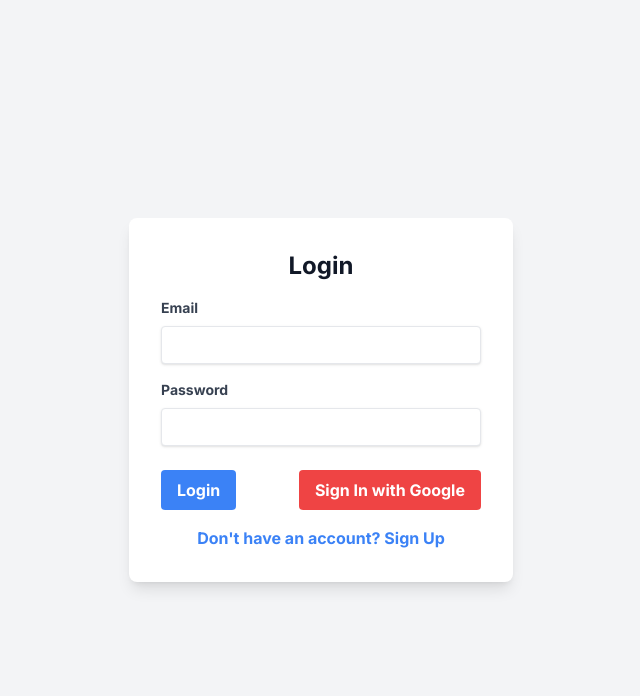
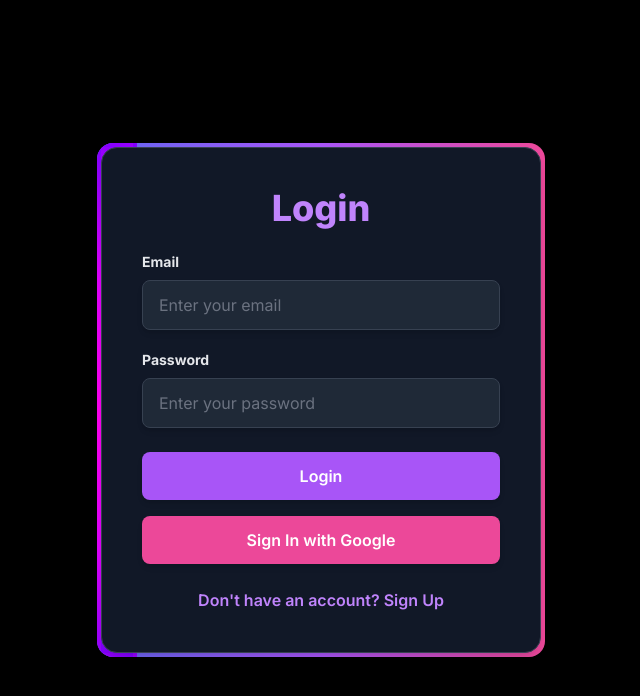
Before and after one commit to akshat-bhansali/metamart, a Next.js app: page /login in a window 1280 px wide. Shown: the top 696 px of the page, without its empty margins (319-959 px from the left). Built offline with nearby package versions, Linux system fonts and the light colour scheme.

Commit message:
Updated login signup ui

```diff
--- a/src/app/login/page.js
+++ b/src/app/login/page.js
@@ -1,11 +1,15 @@
-'use client'
-import { loginWithEmail, signInWithGoogle, signUpWithEmail } from '@/firebase/auth';
-import React, { useState } from 'react';
+"use client";
+import {
+  loginWithEmail,
+  signInWithGoogle,
+  signUpWithEmail,
+} from "@/firebase/auth";
+import React, { useState } from "react";
 
 const AuthForm = () => {
   const [isLogin, setIsLogin] = useState(true);
-  const [email, setEmail] = useState('');
-  const [password, setPassword] = useState('');
+  const [email, setEmail] = useState("");
+  const [password, setPassword] = useState("");
 
   const handleSubmit = async (e) => {
     e.preventDefault();
@@ -17,14 +21,20 @@
   };
 
   return (
-    <div className="flex justify-center items-center min-h-screen bg-gray-100">
-      <div className="bg-white p-8 rounded-lg shadow-lg max-w-sm w-full">
-        <h2 className="text-2xl font-bold mb-4 text-gray-900 text-center">
-          {isLogin ? 'Login' : 'Sign Up'}
+    <div className="flex justify-center items-center min-h-screen bg-black">
+      <div className="group relative mx-auto w-full max-w-md overflow-hidden rounded-[16px] bg-gray-800 p-1 transition-all duration-300 ease-in-out   bg-gradient-to-r  from-indigo-500  via-purple-500   to-pink-500">
+        {/* Rotating gradient border */}
+        <div className="absolute inset-0 border-4 border-transparent bg-gradientBorder w-10"></div>
+        <div className="relative rounded-[16px] bg-gray-900 p-10 shadow-lg border border-gray-700">
+          <h2 className="text-4xl font-extrabold mb-6 text-purple-400 text-center relative z-10">
+            {isLogin ? "Login" : "Sign Up"}
           </h2>
-        <form onSubmit={handleSubmit}>
-          <div className="mb-4">
-            <label className="block text-gray-700 text-sm font-bold mb-2" htmlFor="email">
+          <form onSubmit={handleSubmit} className="relative z-10">
+            <div className="mb-5">
+              <label
+                className="block text-gray-200 text-sm font-bold mb-2"
+                htmlFor="email"
+              >
                 Email
               </label>
               <input
@@ -32,12 +42,16 @@
                 id="email"
                 value={email}
                 onChange={(e) => setEmail(e.target.value)}
-              className="shadow appearance-none border rounded w-full py-2 px-3 text-gray-700 leading-tight focus:outline-none focus:shadow-outline"
+                className="shadow-md appearance-none border rounded-lg w-full py-3 px-4 text-white bg-gray-800 border-gray-700 placeholder-gray-500 focus:outline-none focus:ring-2 focus:ring-purple-400 transition duration-300"
+                placeholder="Enter your email"
                 required
               />
             </div>
             <div className="mb-6">
-            <label className="block text-gray-700 text-sm font-bold mb-2" htmlFor="password">
+              <label
+                className="block text-gray-200 text-sm font-bold mb-2"
+                htmlFor="password"
+              >
                 Password
               </label>
               <input
@@ -45,21 +59,22 @@
                 id="password"
                 value={password}
                 onChange={(e) => setPassword(e.target.value)}
-              className="shadow appearance-none border rounded w-full py-2 px-3 text-gray-700 leading-tight focus:outline-none focus:shadow-outline"
+                className="shadow-md appearance-none border rounded-lg w-full py-3 px-4 text-white bg-gray-800 border-gray-700 placeholder-gray-500 focus:outline-none focus:ring-2 focus:ring-purple-400 transition duration-300"
+                placeholder="Enter your password"
                 required
               />
             </div>
-          <div className="flex items-center justify-between mb-4">
+            <div className="flex flex-col gap-4 mb-6">
               <button
                 type="submit"
-              className="bg-blue-500 hover:bg-blue-700 text-white font-bold py-2 px-4 rounded focus:outline-none focus:shadow-outline"
+                className="bg-purple-500 hover:bg-purple-600 text-white font-semibold py-3 px-6 rounded-lg shadow-md transition duration-300 transform hover:scale-105 relative z-10"
               >
-              {isLogin ? 'Login' : 'Sign Up'}
+                {isLogin ? "Login" : "Sign Up"}
               </button>
               <button
                 type="button"
                 onClick={async () => await signInWithGoogle()}
-              className="bg-red-500 hover:bg-red-700 text-white font-bold py-2 px-4 rounded focus:outline-none focus:shadow-outline"
+                className="bg-pink-500 hover:bg-pink-600 text-white font-semibold py-3 px-6 rounded-lg shadow-md transition duration-300 transform hover:scale-105 relative z-10"
               >
                 Sign In with Google
               </button>
@@ -68,12 +83,15 @@
               <button
                 type="button"
                 onClick={() => setIsLogin(!isLogin)}
-              className="text-blue-500 hover:text-blue-700 font-bold"
+                className="text-purple-400 hover:text-purple-300 font-semibold transition duration-300 relative z-10"
               >
-              {isLogin ? "Don't have an account? Sign Up" : 'Already have an account? Login'}
+                {isLogin
+                  ? "Don't have an account? Sign Up"
+                  : "Already have an account? Login"}
               </button>
             </div>
           </form>
+        </div>
       </div>
     </div>
   );
--- a/src/app/page.js
+++ b/src/app/page.js
@@ -19,13 +19,13 @@
   }, []);
   return (
     <div className="relative">
-      <div className="relative w-screen h-full z-1">
+      <div className="relative w-screen h-full">
         <VideoBackground />
       </div>
-      <div className="absolute inset-0 z-10  flex h-full w-full justify-center items-center">
-        <div className="flex flex-col justify-between h-full">
+      <div className="absolute inset-0 flex justify-center items-center">
+        <div className="flex flex-col justify-around w-full h-full ">
           <AnimatedText />
-          {showMain && <HomeButton />}
+          {showMain ? <HomeButton /> : <div></div>}
         </div>
       </div>
     </div>
--- a/src/components/AnimatedText.js
+++ b/src/components/AnimatedText.js
@@ -2,9 +2,9 @@
 
 const AnimatedText = () => {
   return (
-    <div className="w-full h-full overflow-hidden z-10">
-      <div className="absolute inset-0 animate-slide">
-        <div className="flex justify-center mt-[10%] text-white text-8xl font-bold text-white-800">
+    <div className="w-full overflow-hidden">
+      <div className="animate-slide">
+        <div className="flex justify-center text-white text-8xl font-bold text-white-800">
           Welcome to metaverse
         </div>
       </div>
--- a/src/components/HomeButton.js
+++ b/src/components/HomeButton.js
@@ -6,13 +6,19 @@
   const router = useRouter();
 
   const handleNavigate = () => {
-    router.push("/new-page"); // Replace with your target route
+    console.log("Navigating to /login");
+    router.push("/login"); // Replace with your target route
   };
 
   return (
-    <div className="flex justify-center items-center h-screen">
-      <button onClick={handleNavigate} class="relative inline-flex items-center justify-center p-0.5 mb-2 me-2 overflow-hidden text-sm font-medium text-gray-900 rounded-lg group bg-gradient-to-br from-purple-500 to-pink-500 group-hover:from-purple-500 group-hover:to-pink-500 hover:text-white dark:text-white focus:ring-4 focus:outline-none focus:ring-purple-200 dark:focus:ring-purple-800">
-        <span class="relative px-5 py-2.5 transition-all ease-in duration-75 bg-transparent dark:bg-transparent rounded-md group-hover:bg-opacity-0">
+    <div className="flex justify-center items-center h-fit z-5">
+      <button
+        onClick={() => {
+          handleNavigate();
+        }}
+        className="relative inline-flex items-center justify-center p-0.5 mb-2 me-2 overflow-hidden text-sm font-medium text-gray-900 rounded-lg group bg-gradient-to-br from-purple-500 to-pink-500 group-hover:from-purple-500 group-hover:to-pink-500 hover:text-white dark:text-white focus:ring-4 focus:outline-none focus:ring-purple-200 dark:focus:ring-purple-800"
+      >
+        <span className="relative px-5 py-2.5 transition-all ease-in duration-75 bg-transparent dark:bg-transparent rounded-md group-hover:bg-opacity-0">
           Get Started
         </span>
       </button>
--- a/tailwind.config.js
+++ b/tailwind.config.js
@@ -12,12 +12,16 @@
         "gradient-radial": "radial-gradient(var(--tw-gradient-stops))",
         "gradient-conic":
           "conic-gradient(from 180deg at 50% 50%, var(--tw-gradient-stops))",
+        gradientBorder :
+          "linear-gradient(45deg, #7F00FF, #E100FF, #FF00F0, #E100FF, #7F00FF)",
       },
       animation: {
         slide: "slide 6s linear",
         bounce: "bounce 5s infinite",
         fadeIn: "fadeIn 1s ease-out",
         rotate: "rotate 3s linear infinite",
+        gradientBorder : "gradientBorder 5s linear infinite",
+        "spin-slow": "spin-slow 10s linear infinite",
       },
       keyframes: {
         slide: {
@@ -37,6 +41,10 @@
           "0%": { transform: "rotate(0deg)" },
           "100%": { transform: "rotate(360deg)" },
         },
+        "gradientBorder" : {
+          "0%": { backgroundPosition: "0% 0%" },
+          "100%": { backgroundPosition: "100% 100%" },
+        },
       },
     },
   },
```
Lines whose indentation alone changed are shown as unchanged.
